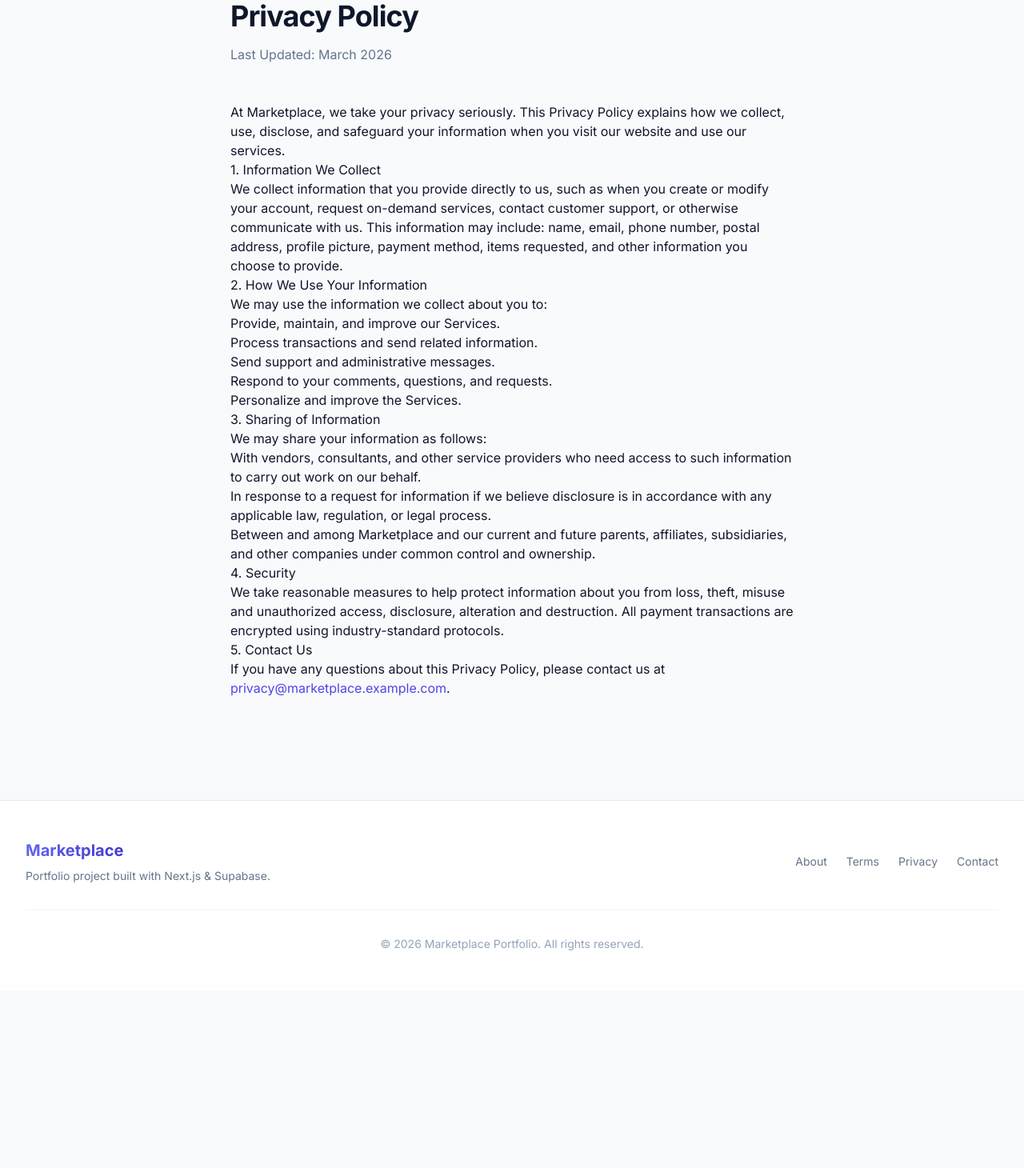
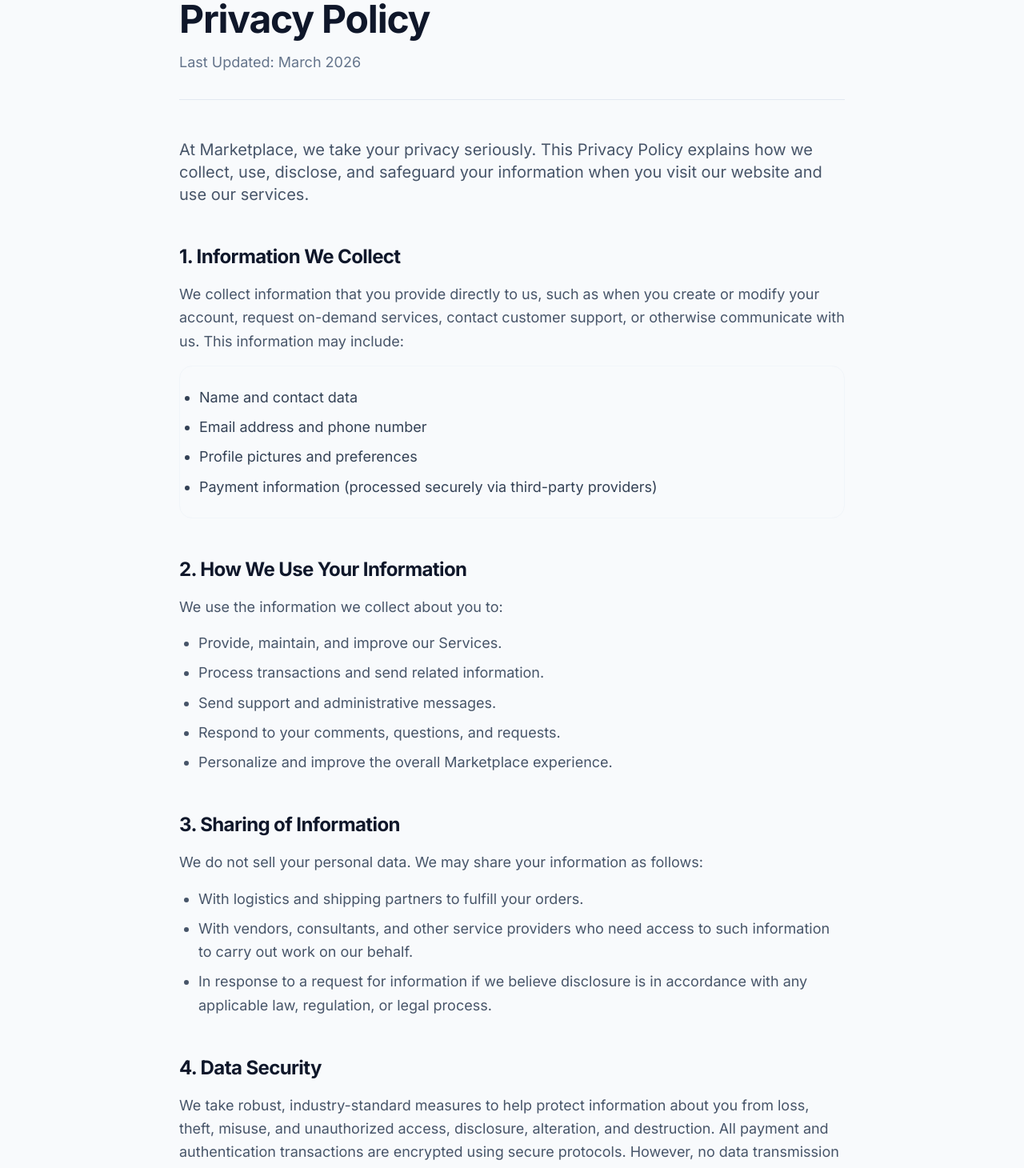
Before and after one commit to RohmatWorkstar/Fullstack-Market-Place, a Next.js app: page /privacy in a window 1280 px wide. Shown: the part 160-1620 px from the top of the page at 80% size. Before the commit the page ends 1398 px from the top, so only its background shows below. Built offline with nearby package versions, Linux system fonts and the light colour scheme; no server answers.

Commit message:
Fixing New privacy datas and New Page Terms

```diff
--- a/src/app/privacy/page.tsx
+++ b/src/app/privacy/page.tsx
@@ -1,54 +1,72 @@
+import Link from 'next/link';
+
 export default function PrivacyPage() {
   return (
-    <div className="container-custom max-w-3xl py-16 animate-fade-in">
-      <div className="mb-12">
-        <h1 className="text-4xl font-bold text-surface-900 tracking-tight">Privacy Policy</h1>
-        <p className="text-surface-500 mt-4">Last Updated: March 2026</p>
+    <div className="container-custom max-w-4xl py-16 animate-fade-in">
+      <div className="mb-12 border-b border-surface-200 pb-8">
+        <h1 className="text-4xl md:text-5xl font-bold text-surface-900 tracking-tight">Privacy Policy</h1>
+        <p className="text-surface-500 mt-4 text-lg">Last Updated: March 2026</p>
       </div>
 
-      <div className="prose prose-surface prose-lg max-w-none">
-        <p>
+      <div className="space-y-12 text-surface-600 leading-relaxed text-lg">
+        <p className="text-xl">
           At Marketplace, we take your privacy seriously. This Privacy Policy explains how we collect,
           use, disclose, and safeguard your information when you visit our website and use our services.
         </p>
 
-        <h3>1. Information We Collect</h3>
+        <section className="space-y-4">
+           <h3 className="text-2xl font-bold text-surface-900 tracking-tight">1. Information We Collect</h3>
            <p>
             We collect information that you provide directly to us, such as when you create or modify your
             account, request on-demand services, contact customer support, or otherwise communicate with us.
-          This information may include: name, email, phone number, postal address, profile picture, payment
-          method, items requested, and other information you choose to provide.
+            This information may include:
            </p>
+           <ul className="list-disc pl-6 space-y-2 text-surface-700 bg-surface-50 p-6 rounded-2xl border border-surface-100">
+             <li>Name and contact data</li>
+             <li>Email address and phone number</li>
+             <li>Profile pictures and preferences</li>
+             <li>Payment information (processed securely via third-party providers)</li>
+           </ul>
+        </section>
 
-        <h3>2. How We Use Your Information</h3>
-        <p>We may use the information we collect about you to:</p>
-        <ul>
+        <section className="space-y-4">
+           <h3 className="text-2xl font-bold text-surface-900 tracking-tight">2. How We Use Your Information</h3>
+           <p>We use the information we collect about you to:</p>
+           <ul className="list-disc pl-6 space-y-2">
              <li>Provide, maintain, and improve our Services.</li>
              <li>Process transactions and send related information.</li>
              <li>Send support and administrative messages.</li>
              <li>Respond to your comments, questions, and requests.</li>
-          <li>Personalize and improve the Services.</li>
+             <li>Personalize and improve the overall Marketplace experience.</li>
            </ul>
+        </section>
 
-        <h3>3. Sharing of Information</h3>
-        <p>
-          We may share your information as follows:
-        </p>
-        <ul>
+        <section className="space-y-4">
+           <h3 className="text-2xl font-bold text-surface-900 tracking-tight">3. Sharing of Information</h3>
+           <p>We do not sell your personal data. We may share your information as follows:</p>
+           <ul className="list-disc pl-6 space-y-2">
+             <li>With logistics and shipping partners to fulfill your orders.</li>
              <li>With vendors, consultants, and other service providers who need access to such information to carry out work on our behalf.</li>
              <li>In response to a request for information if we believe disclosure is in accordance with any applicable law, regulation, or legal process.</li>
-          <li>Between and among Marketplace and our current and future parents, affiliates, subsidiaries, and other companies under common control and ownership.</li>
            </ul>
+        </section>
 
-        <h3>4. Security</h3>
+        <section className="space-y-4">
+            <h3 className="text-2xl font-bold text-surface-900 tracking-tight">4. Data Security</h3>
             <p>
-          We take reasonable measures to help protect information about you from loss, theft, misuse and unauthorized access, disclosure, alteration and destruction. All payment transactions are encrypted using industry-standard protocols.
+             We take robust, industry-standard measures to help protect information about you from loss, theft, misuse, and unauthorized access, disclosure, alteration, and destruction. All payment and authentication transactions are encrypted using secure protocols. However, no data transmission over the Internet can be guaranteed to be 100% secure.
             </p>
+        </section>
 
-        <h3>5. Contact Us</h3>
-        <p>
-          If you have any questions about this Privacy Policy, please contact us at <a href="mailto:privacy@marketplace.example.com" className="text-primary-600 hover:underline">privacy@marketplace.example.com</a>.
+        <section className="bg-primary-50 p-8 rounded-3xl border border-primary-100 mt-16">
+          <h3 className="text-2xl font-bold text-primary-900 mb-3">Contact Us</h3>
+          <p className="text-primary-700 mb-4">
+            If you have any questions about this Privacy Policy, your data rights, or how we handle your personal information, please don't hesitate to contact us.
           </p>
+          <Link href="/contact" className="inline-flex items-center justify-center px-6 py-2.5 rounded-xl font-medium bg-primary-600 text-white hover:bg-primary-700 shadow-lg shadow-primary-500/25 transition-all hover:shadow-xl">
+             Submit Privacy Inquiry
+          </Link>
+        </section>
       </div>
     </div>
   );
--- /dev/null
+++ b/src/app/terms/page.tsx
@@ -0,0 +1,81 @@
+import Link from 'next/link';
+
+export default function TermsPage() {
+  return (
+    <div className="container-custom max-w-4xl py-16 animate-fade-in">
+      <div className="mb-12 border-b border-surface-200 pb-8">
+        <h1 className="text-4xl md:text-5xl font-bold text-surface-900 tracking-tight">Terms of Service</h1>
+        <p className="text-surface-500 mt-4 text-lg">Last Updated: March 2026</p>
+      </div>
+
+      <div className="space-y-12 text-surface-600 leading-relaxed text-lg">
+        <p className="text-xl">
+          Welcome to Marketplace. By accessing or using our website and services, you agree to be bound by these Terms of Service. Please read them carefully before using our platform.
+        </p>
+
+        <section className="space-y-4">
+          <div className="flex items-center gap-4">
+            <span className="flex items-center justify-center w-8 h-8 rounded-full bg-primary-100 text-primary-700 font-bold text-sm shrink-0">1</span>
+            <h3 className="text-2xl font-bold text-surface-900 tracking-tight">User Accounts</h3>
+          </div>
+          <div className="pl-12">
+            <p>
+              To use certain features of our platform, you must register for an account. You agree to provide accurate, current, and complete information during the registration process. You are responsible for safeguarding your password and for all activities that occur under your account. You must notify us immediately of any unauthorized use.
+            </p>
+          </div>
+        </section>
+
+        <section className="space-y-4">
+          <div className="flex items-center gap-4">
+            <span className="flex items-center justify-center w-8 h-8 rounded-full bg-primary-100 text-primary-700 font-bold text-sm shrink-0">2</span>
+            <h3 className="text-2xl font-bold text-surface-900 tracking-tight">Seller Responsibilities</h3>
+          </div>
+          <div className="pl-12">
+            <p>
+              If you register as a seller, you agree that your product listings will be accurate and that you possess the necessary rights and inventory to fulfill orders. We reserve the right to suspend or terminate accounts that violate our policies, sell counterfeit goods, or provide consistently poor customer experiences.
+            </p>
+          </div>
+        </section>
+
+        <section className="space-y-4">
+          <div className="flex items-center gap-4">
+            <span className="flex items-center justify-center w-8 h-8 rounded-full bg-primary-100 text-primary-700 font-bold text-sm shrink-0">3</span>
+            <h3 className="text-2xl font-bold text-surface-900 tracking-tight">Prohibited Activities</h3>
+          </div>
+          <div className="pl-12">
+            <p className="mb-4">Users of our platform agree not to engage in any of the following:</p>
+            <ul className="list-disc pl-6 space-y-2">
+              <li>Violating any applicable laws or trading regulations.</li>
+              <li>Infringing on intellectual property rights of third parties.</li>
+              <li>Distributing viruses, malware, or any harmful code.</li>
+              <li>Attempting to interfere with the network, data security, or infrastructure of the platform.</li>
+              <li>Engaging in fraudulent or deceptive practices.</li>
+            </ul>
+          </div>
+        </section>
+
+        <section className="space-y-4">
+          <div className="flex items-center gap-4">
+            <span className="flex items-center justify-center w-8 h-8 rounded-full bg-primary-100 text-primary-700 font-bold text-sm shrink-0">4</span>
+            <h3 className="text-2xl font-bold text-surface-900 tracking-tight">Payment & Transactions</h3>
+          </div>
+          <div className="pl-12">
+            <p>
+              All payments are processed securely by our third-party payment providers. Buyers agree to pay the listed price plus any applicable taxes and shipping fees. We reserve the right to cancel any orders that appear fraudulent or violate our terms. Funds for sellers are held in escrow until the delivery is confirmed.
+            </p>
+          </div>
+        </section>
+
+        <section className="bg-surface-50 p-8 rounded-3xl border border-surface-200 mt-16">
+          <h3 className="text-2xl font-bold text-surface-900 mb-3">Questions about our Terms?</h3>
+          <p className="text-surface-600 mb-6">
+            If you require clarification on any of the points above, please reach out to our legal team before proceeding to use the platform.
+          </p>
+          <Link href="/contact" className="inline-flex items-center justify-center px-6 py-2.5 rounded-xl font-medium bg-white border-2 border-surface-200 text-surface-700 hover:bg-surface-50 transition-colors">
+            Contact Support
+          </Link>
+        </section>
+      </div>
+    </div>
+  );
+}
--- a/src/components/layout/Footer.tsx
+++ b/src/components/layout/Footer.tsx
@@ -16,7 +16,7 @@
 
           <div className="flex space-x-6 text-sm text-surface-500">
             <Link href="/about" className="hover:text-primary-600 transition-colors">About</Link>
-            <Link href="#" className="hover:text-primary-600 transition-colors">Terms</Link>
+            <Link href="/terms" className="hover:text-primary-600 transition-colors">Terms</Link>
             <Link href="/privacy" className="hover:text-primary-600 transition-colors">Privacy</Link>
             <Link href="/contact" className="hover:text-primary-600 transition-colors">Contact</Link>
           </div>
```
Lines whose indentation alone changed are shown as unchanged.
